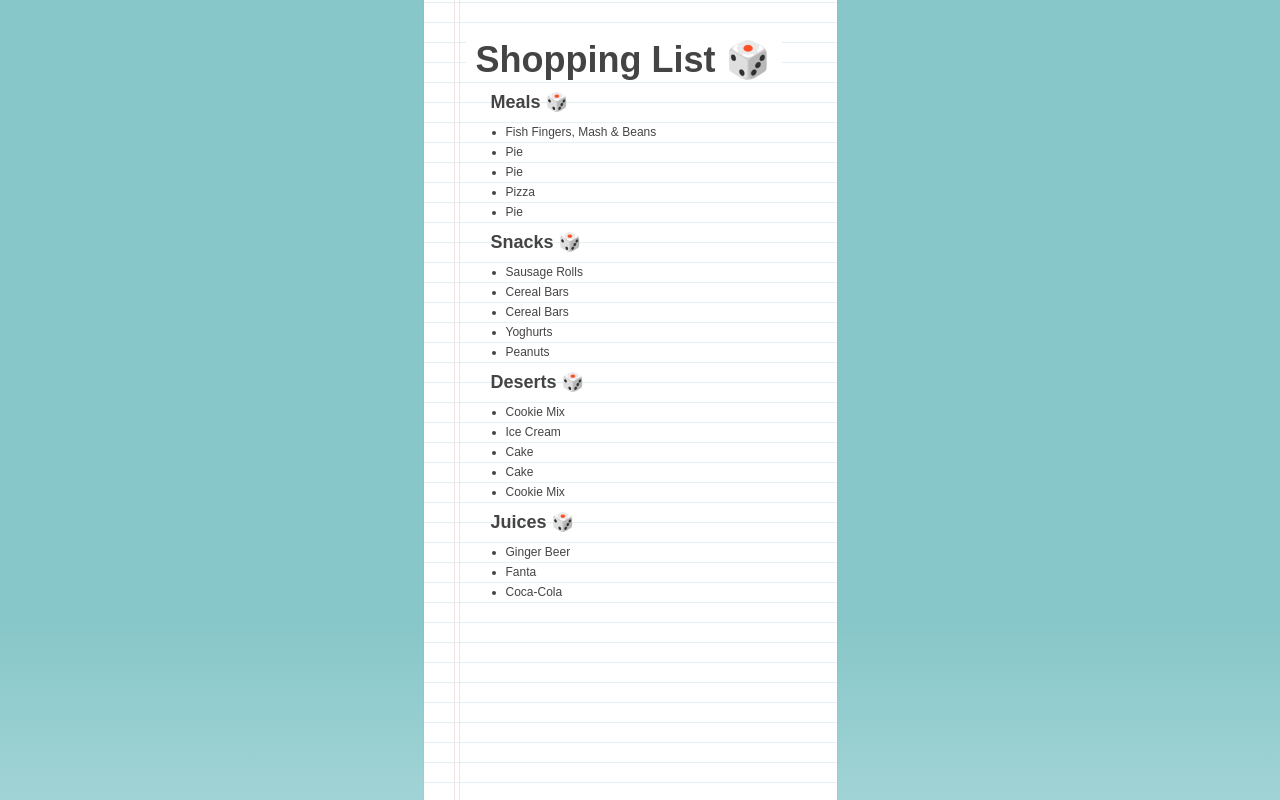
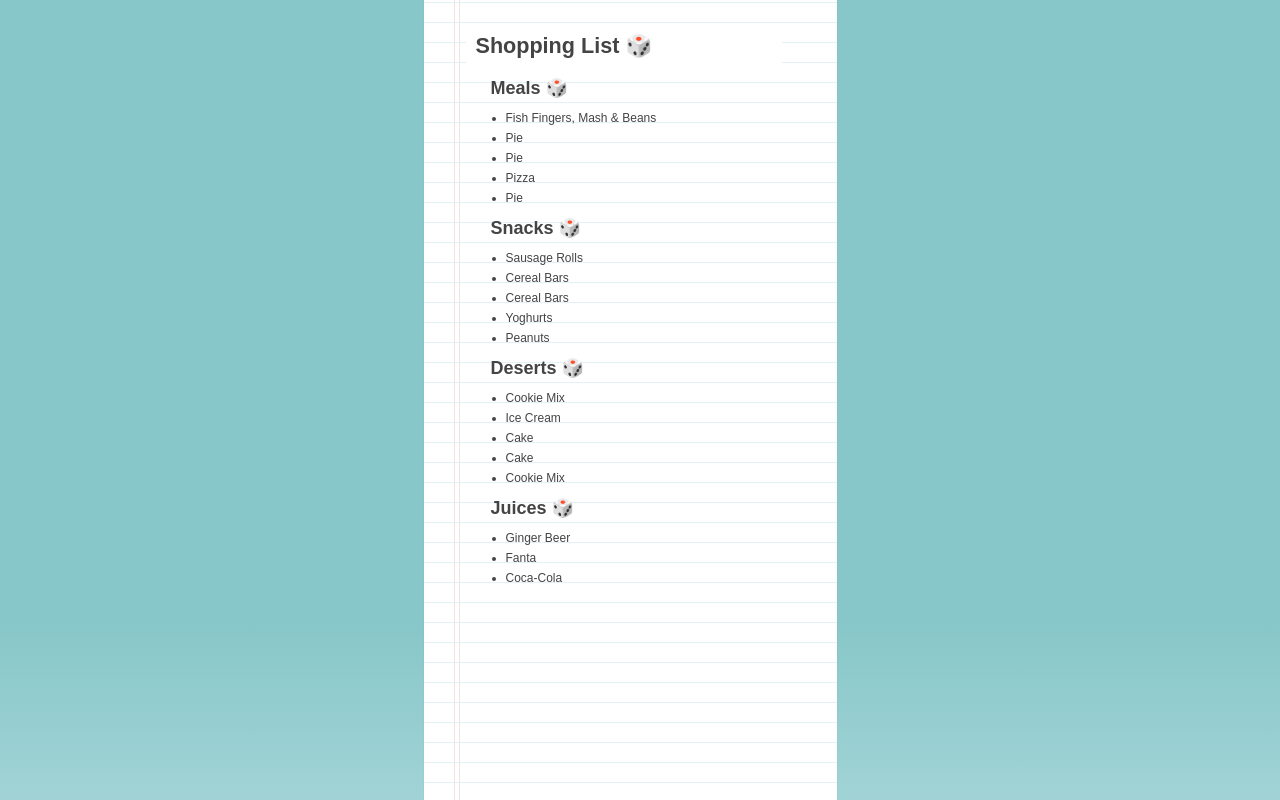
Before and after one commit to AdamTheWizard/shopping, a plain HTML site: page index.html in a window 1280 px wide. Both pictures are taken after a click on the element "Shopping List 🎲". Shown: the top 800 px of the page. Drawn offline with nearby package versions, Linux system fonts and the light colour scheme.

Commit message:
Update index.html

```diff
--- a/index.html
+++ b/index.html
@@ -111,7 +111,7 @@
     <script>
         $("#header").click(function() {
             $("#dinners-list").empty();
-
+            $(".head").animate({fontSize:"60%"},1000);
             let meals = ["Stir Fry", "Veg Lasagne", "Burgers", "Fish Fingers, Mash & Beans", "Pizza","Pie","Curry"];
 
             let snacks = ["Crisps", "Cereal Bars", "Peanuts", "Sausage Rolls", "Yoghurts", "Flapjacks", "Biscuits"];
```
